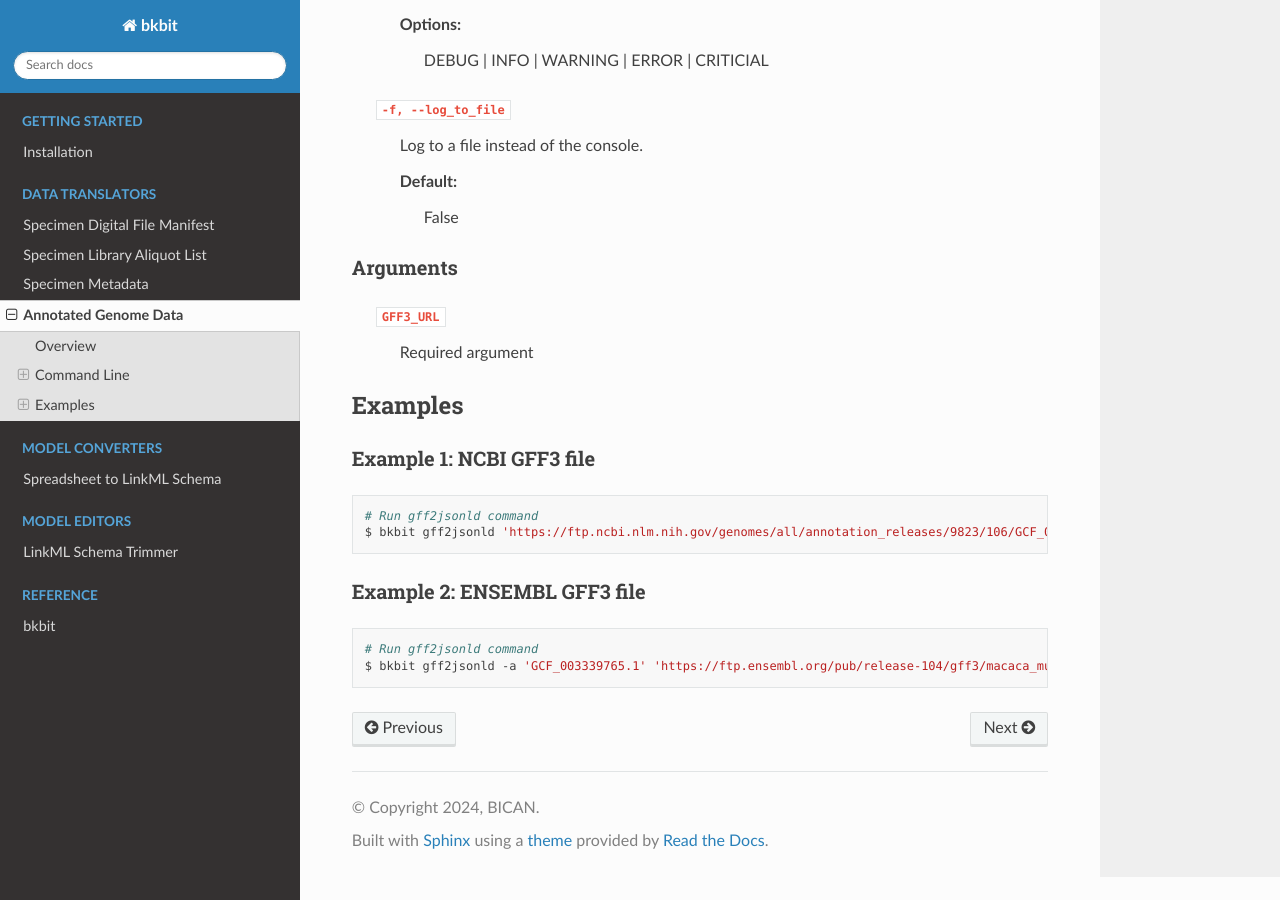
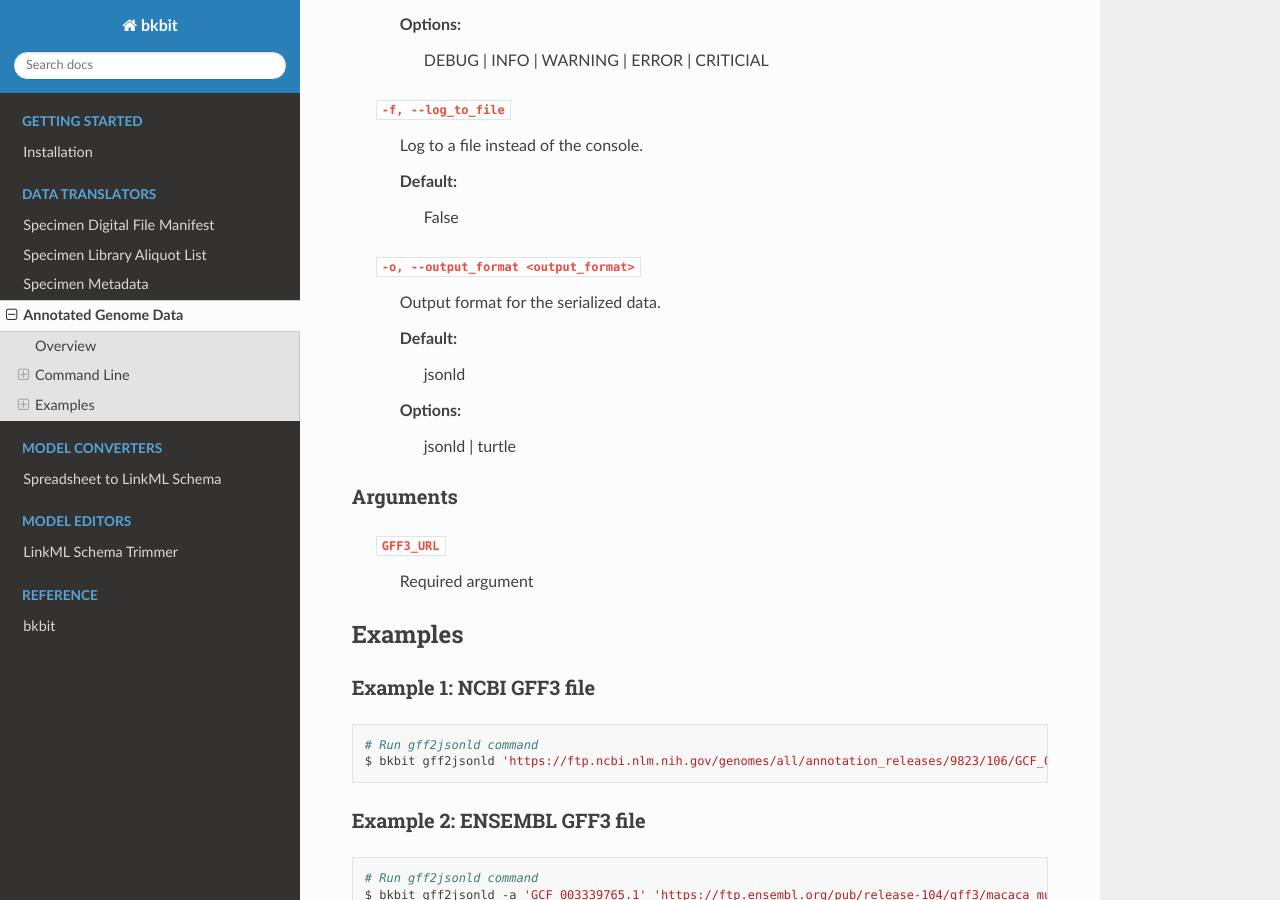
Before and after one commit to brain-bican/bkbit, a Sphinx documentation site: the page built from docs/genome_annotation.rst, in a window 1280 px wide and 900 px high, scrolled down 1094 px. Built offline with Sphinx 7.4.7 and the Read the Docs theme 3.1.0, drawn with Linux system fonts in a browser that asks for light colours.

Commit message:
updated docs for genome_annotation based off changes made to code

```diff
--- a/docs/genome_annotation.rst
+++ b/docs/genome_annotation.rst
@@ -52,6 +52,13 @@ Options
         Default:
             False
 
+    ``-o, --output_format <output_format>``
+        Output format for the serialized data.
+
+        Default:
+            jsonld
+        Options:
+            jsonld | turtle
 Arguments
 ,,,,,,,,,,,
 
```
